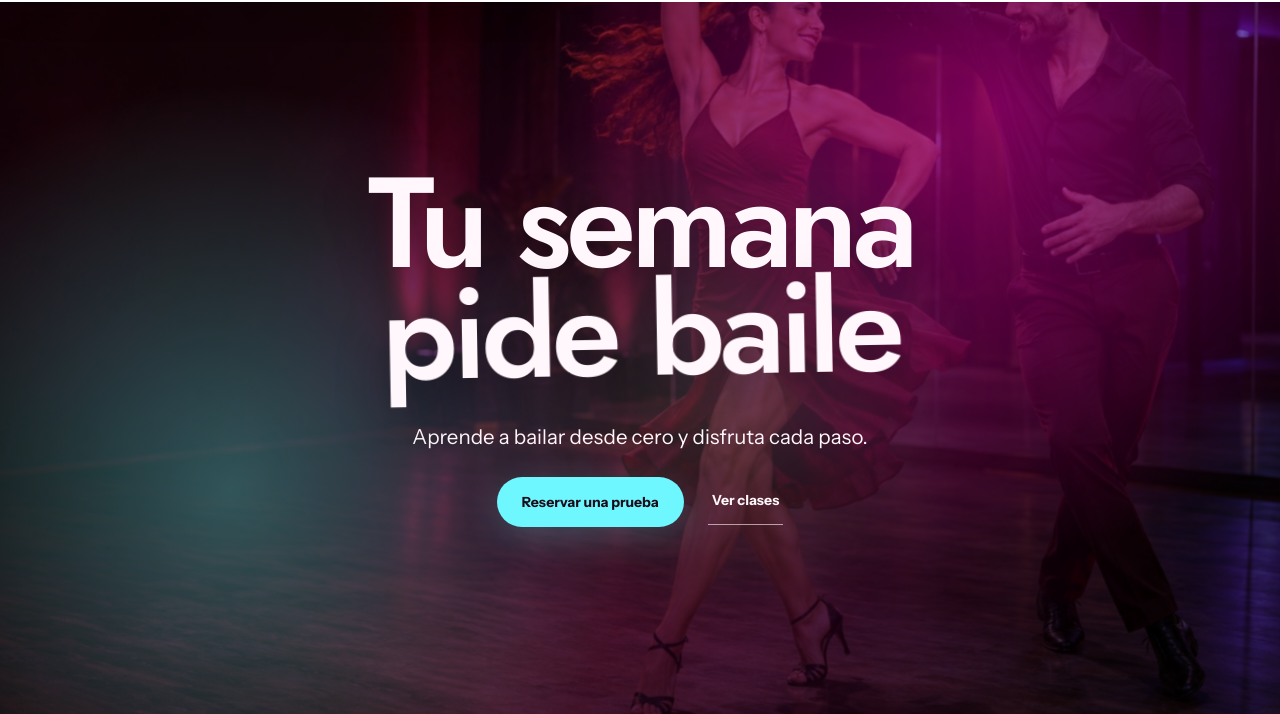
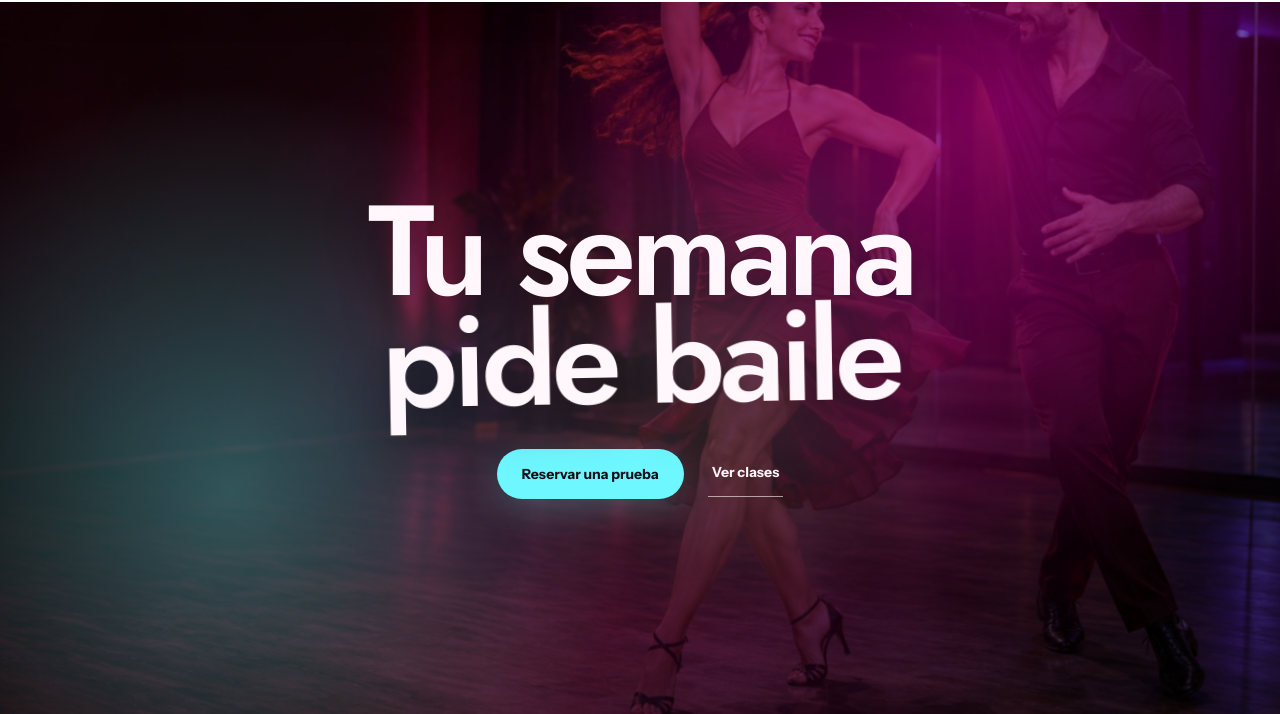
Before and after one commit to zxsolt/Salsatore-Demo, a plain HTML site: page dist/index.html in a window 1280 px wide. Shown: the part 86-800 px from the top of the page. Drawn offline with Linux system fonts and the light colour scheme; a web font is replaced by a local one.

Commit message:
Remove hero supporting copy

```diff
--- a/dist/assets/css/spectacle.css
+++ b/dist/assets/css/spectacle.css
@@ -143,7 +143,7 @@ body { font-family: var(--font-body); background: var(--show-white); }
 .hero-title-line { display: block; opacity: 0; transform: translateY(32px) rotate(-1.5deg); }
 .hero-title-line--accent { margin-top: .06em; color: var(--show-white); transform: translateY(36px) rotate(1deg); }
 .hero-lead { max-width: 38ch; margin: var(--space-xl) auto var(--space-lg); color: var(--show-white); font-size: clamp(1.05rem, 1.6vw, 1.28rem); }
-.hero-actions { justify-content: center; }
+.hero-actions { margin-top: var(--space-xl); justify-content: center; }
 .hero .button--primary { color: var(--show-ink); background: var(--show-cyan); box-shadow: 0 10px 36px rgba(110, 247, 255, .22); }
 .hero .button--primary:hover { color: var(--show-white); background: var(--show-fuchsia); }
 .hero .text-link { color: var(--show-white); border-color: rgba(255, 247, 251, .6); }
--- a/dist/index.html
+++ b/dist/index.html
@@ -30,7 +30,6 @@
       <div class="hero-shell">
         <div class="hero-copy">
           <h1 id="hero-title"><span class="hero-title-line">Tu semana</span><span class="hero-title-line hero-title-line--accent">pide baile</span></h1>
-          <p class="hero-lead">Aprende a bailar desde cero y disfruta cada paso.</p>
           <div class="hero-actions"><button class="button button--primary" type="button" data-open-booking>Reservar una prueba</button><a class="text-link" href="#clases">Ver clases</a></div>
         </div>
       </div>
```
